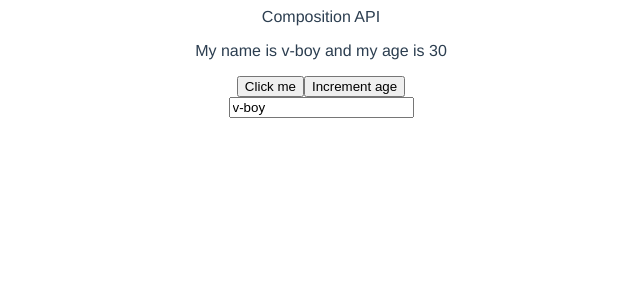
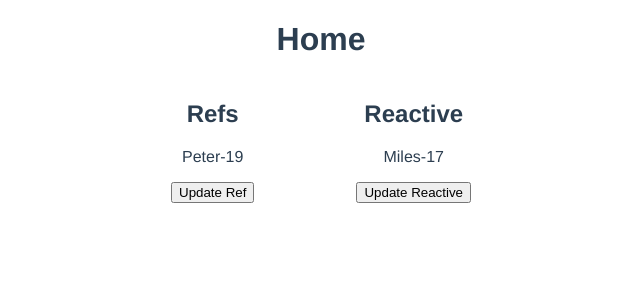
Before and after one commit to VisheshSingh/dojo-blog, a Vue app: page / in a window 1280 px wide. Shown: the top 300 px of the page, without its empty margins (319-959 px from the left). Built offline with nearby package versions, Linux system fonts and the light colour scheme.

Commit message:
refs vs reactive

```diff
--- a/src/views/Home.vue
+++ b/src/views/Home.vue
@@ -1,27 +1,49 @@
 <template>
   <div class="home">
-    Composition API
-    <p>My name is {{ name }} and my age is {{ age }}</p>
-    <button @click="handleClick">Click me</button>
-    <button @click="age++">Increment age</button><br />
-    <input type="text" v-model="name" />
+    <h1>Home</h1>
+    <div class="ref-reactive">
+      <div>
+        <h2>Refs</h2>
+        <p>{{ ninjaOne.name }}-{{ ninjaOne.age }}</p>
+        <button @click="updateNinjaOne">Update Ref</button>
+      </div>
+      <div>
+        <h2>Reactive</h2>
+        <p>{{ ninjaTwo.name }}-{{ ninjaTwo.age }}</p>
+        <button @click="updateNinjaTwo">Update Reactive</button>
+      </div>
+    </div>
   </div>
 </template>
 
 <script>
-import { ref } from 'vue';
+import { reactive, ref } from 'vue';
 export default {
   name: 'Home',
   setup() {
-    let name = ref('v-boy');
-    let age = ref(30);
+    let ninjaOne = ref({ name: 'Peter', age: 19 });
+    let ninjaTwo = reactive({ name: 'Miles', age: 17 });
 
-    let handleClick = () => {
-      name.value = 'Peter';
-      age.value = 29;
+    let updateNinjaOne = () => {
+      ninjaOne.value.name = 'Mario';
+      ninjaOne.value.age = 29;
+    };
+    let updateNinjaTwo = () => {
+      ninjaTwo.name = 'Luigi';
+      ninjaTwo.age = 28;
     };
 
-    return { name, age, handleClick };
+    return { updateNinjaOne, updateNinjaTwo, ninjaOne, ninjaTwo };
   },
 };
 </script>
+
+<style>
+.ref-reactive {
+  max-width: 300px;
+  margin: 0 auto;
+  display: flex;
+  justify-content: space-between;
+  align-items: center;
+}
+</style>
```
